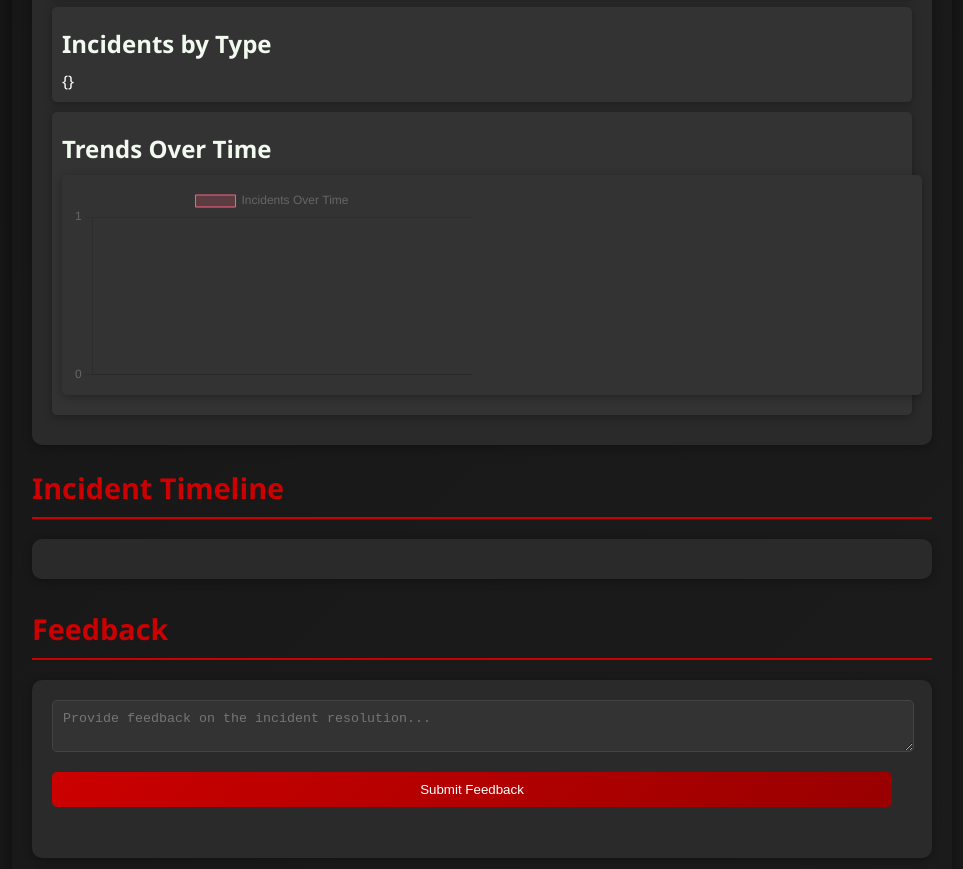
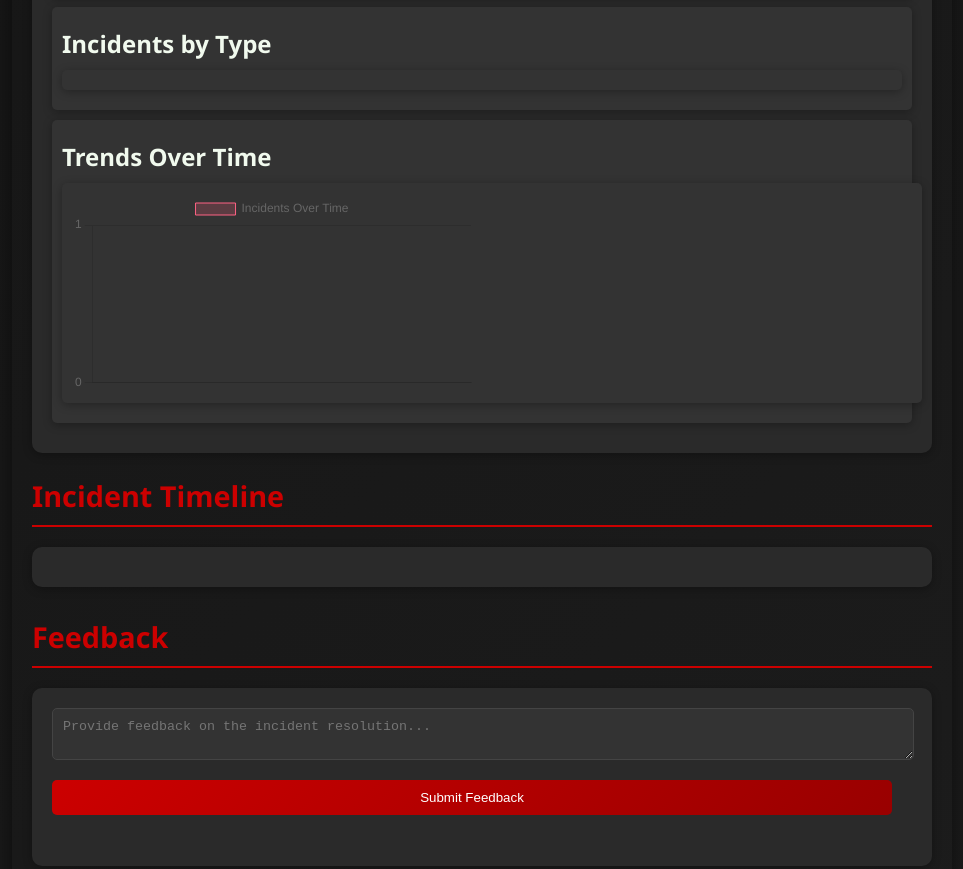
Before and after one commit to SafeSiteDev/Insite-Pro, a plain HTML site: page index.html in a window 1280 px wide. Shown: the part 1740-2609 px from the top of the page, without its empty margins (158-1121 px from the left). Drawn offline with nearby package versions, Linux system fonts and the light colour scheme.

Commit message:
Update index.html

```diff
--- a/index.html
+++ b/index.html
@@ -210,7 +210,7 @@
         </div>
         <div>
             <h3>Incidents by Type</h3>
-            <span id="incidentsByType">0</span>
+            <div id="incidentsByType"></div>
         </div>
         <div>
             <h3>Trends Over Time</h3>
@@ -246,13 +246,14 @@
     <script src="https://unpkg.com/leaflet@1.9.4/dist/leaflet.js" integrity="sha256-20nQCchB9co0qIjJZRGuk2/Z9VM+kNiyxNV1lvTlZBo=" crossorigin=""></script>
     <script src="https://cdn.jsdelivr.net/npm/chart.js@4.3.0/dist/chart.umd.min.js"></script>
     <script>
-        const incidents = JSON.parse(localStorage.getItem('incidents')) || [];
-        const comments = JSON.parse(localStorage.getItem('comments')) || [];
-        const feedbacks = JSON.parse(localStorage.getItem('feedbacks')) || [];
+        let incidents = JSON.parse(localStorage.getItem('incidents')) || [];
+        let comments = JSON.parse(localStorage.getItem('comments')) || [];
+        let feedbacks = JSON.parse(localStorage.getItem('feedbacks')) || [];
         let map;
+        let chart;
 
         function initMap() {
-            map = L.map('map').setView([0, 0], 2);
+            map = L.map('map');
             L.tileLayer('https://{s}.tile.openstreetmap.org/{z}/{x}/{y}.png', {
                 maxZoom: 19,
             }).addTo(map);
@@ -416,7 +417,13 @@
                 return acc;
             }, {});
 
-            document.getElementById('incidentsByType').textContent = JSON.stringify(incidentsByType);
+            const incidentsByTypeDiv = document.getElementById('incidentsByType');
+            incidentsByTypeDiv.innerHTML = '';
+            for (const type in incidentsByType) {
+                const typeCount = document.createElement('div');
+                typeCount.textContent = `${type}: ${incidentsByType[type]}`;
+                incidentsByTypeDiv.appendChild(typeCount);
+            }
 
             // Update Incident Trend Chart
             const trendLabels = [];
@@ -433,7 +440,10 @@
             });
 
             const ctx = document.getElementById('incidentTrendChart').getContext('2d');
-            new Chart(ctx, {
+            if (chart) {
+                chart.destroy();
+            }
+            chart = new Chart(ctx, {
                 type: 'line',
                 data: {
                     labels: trendLabels,
@@ -502,12 +512,22 @@
         }
 
         function updateMap() {
+            map.eachLayer(layer => {
+                if (layer instanceof L.Marker) {
+                    map.removeLayer(layer);
+                }
+            });
+
             incidents.forEach(incident => {
                 if (incident.coordinates.lat && incident.coordinates.lng) {
                     const marker = L.marker([incident.coordinates.lat, incident.coordinates.lng]).addTo(map);
                     marker.bindPopup(`<strong>${incident.officer}</strong>: ${incident.type} - ${incident.description}`);
                 }
             });
+
+            if (incidents.length > 0 && incidents[incidents.length - 1].coordinates.lat && incidents[incidents.length - 1].coordinates.lng) {
+                map.setView([incidents[incidents.length - 1].coordinates.lat, incidents[incidents.length - 1].coordinates.lng], 13);
+            }
         }
 
         function clearForm() {
```
